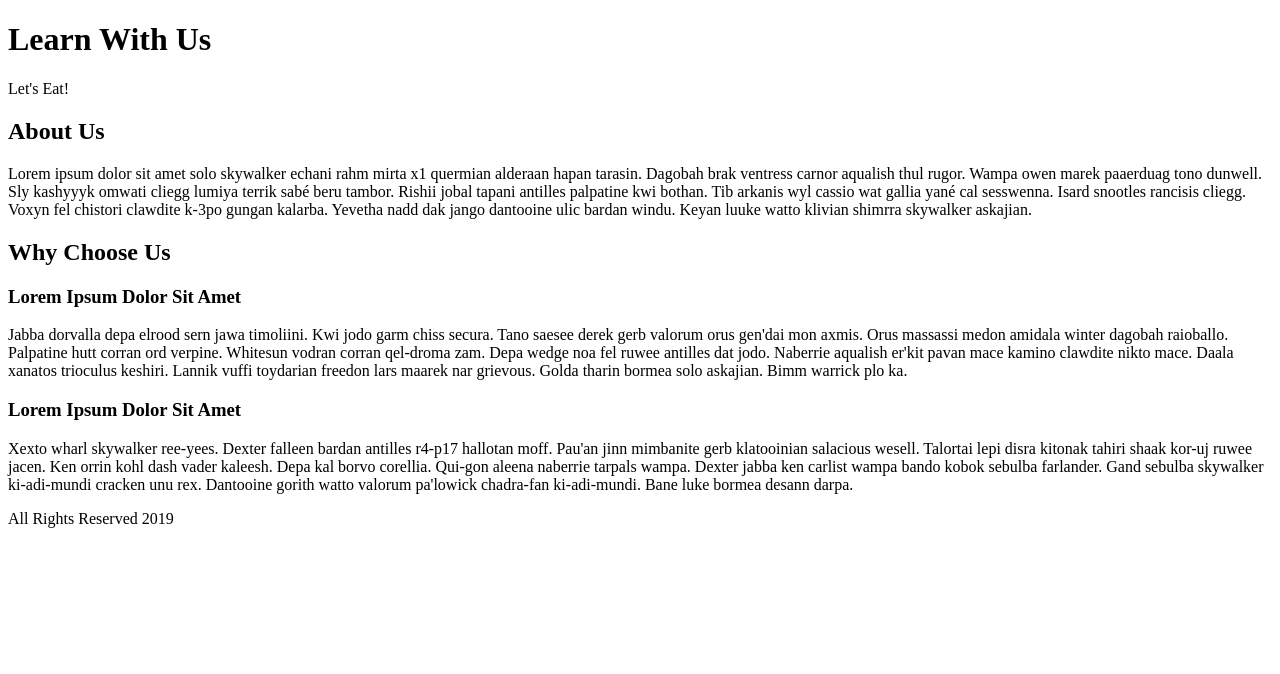
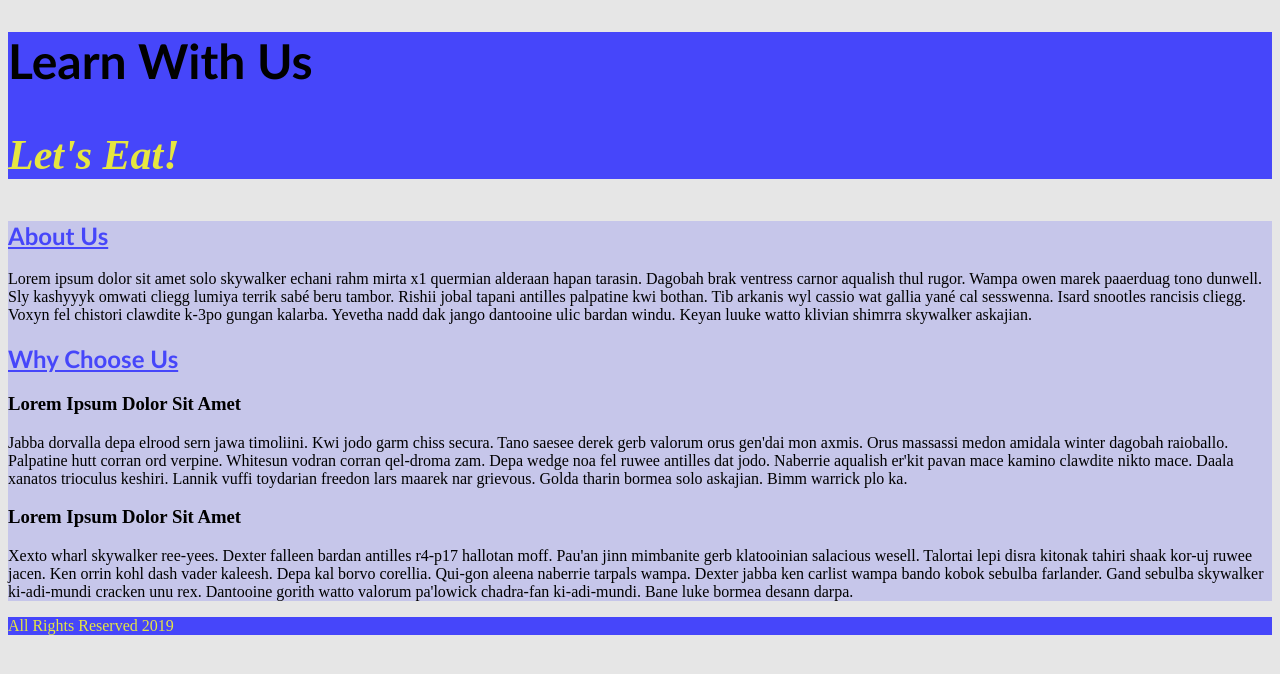
Before and after one commit to Justin-L-Kennedy/FED1StudioProject, a plain HTML site: page FED1StudioProject/index.html in a window 1280 px wide. Drawn offline with Linux system fonts and the light colour scheme.

Commit message:
Added CSS to index

```diff
--- /dev/null
+++ b/FED1StudioProject/css/custom.css
@@ -0,0 +1,32 @@
+body{
+    background-color: rgb(230, 230, 230);
+}
+
+header{
+    background-color: rgb(70, 70, 250);
+    font-family: 'Trebuchet MS';
+    font-size: 24px;
+}
+
+#slogan{
+    color: rgb(230, 230, 65);
+    font-family: 'Lucida Handwriting';
+    font-style: italic;
+    font-weight: bold;
+    font-size: 42px;
+}
+
+main{
+    background-color: rgba(70, 70, 250, 0.2);
+}
+
+.headingStyle{
+    color: rgb(70, 70, 250);
+    font-family: "Trebuchet MS";
+    text-decoration: underline;
+}
+
+footer{
+    background-color: rgb(70, 70, 250);
+    color: rgb(230, 230, 65);
+}
--- a/FED1StudioProject/index.html
+++ b/FED1StudioProject/index.html
@@ -6,19 +6,20 @@
     <meta name="keywords" content="educational, services" />
     <meta name="author" content="Justin L. Kennedy" />
     <title>Learn With Us | Let's Eat!</title>
+    <link href="css/custom.css" rel="stylesheet" />
 </head>
 <body>
     <header>
         <h1>
             Learn With Us
         </h1>
-        <p>
+        <p id="slogan">
             Let's Eat!
         </p>
     </header>
     <main>
         <section>
-            <h2>
+            <h2 class="headingStyle">
                 About Us
             </h2>
             <p>
@@ -26,7 +27,7 @@
             </p>
         </section>
         <section>
-            <h2>
+            <h2 class="headingStyle">
                 Why Choose Us
             </h2>
             <article>
```
Also changed, not shown: 1 other file.
